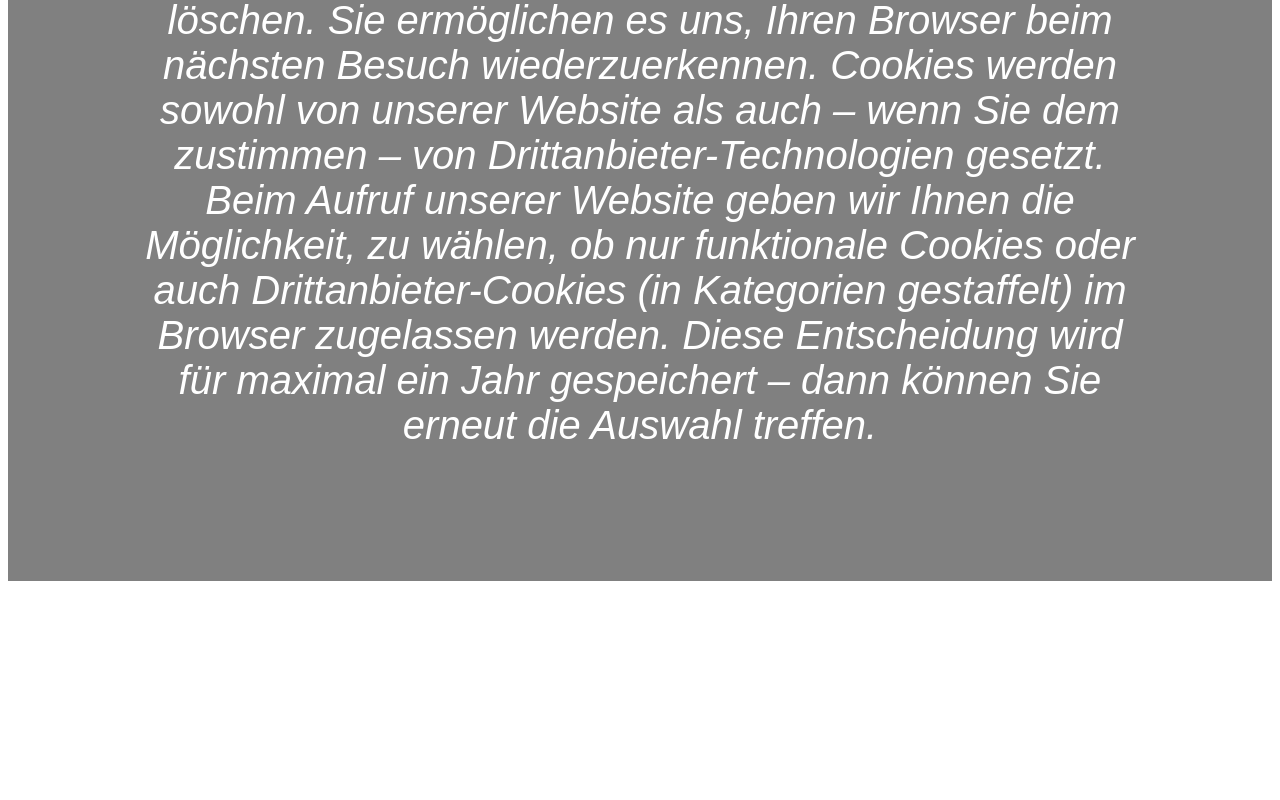
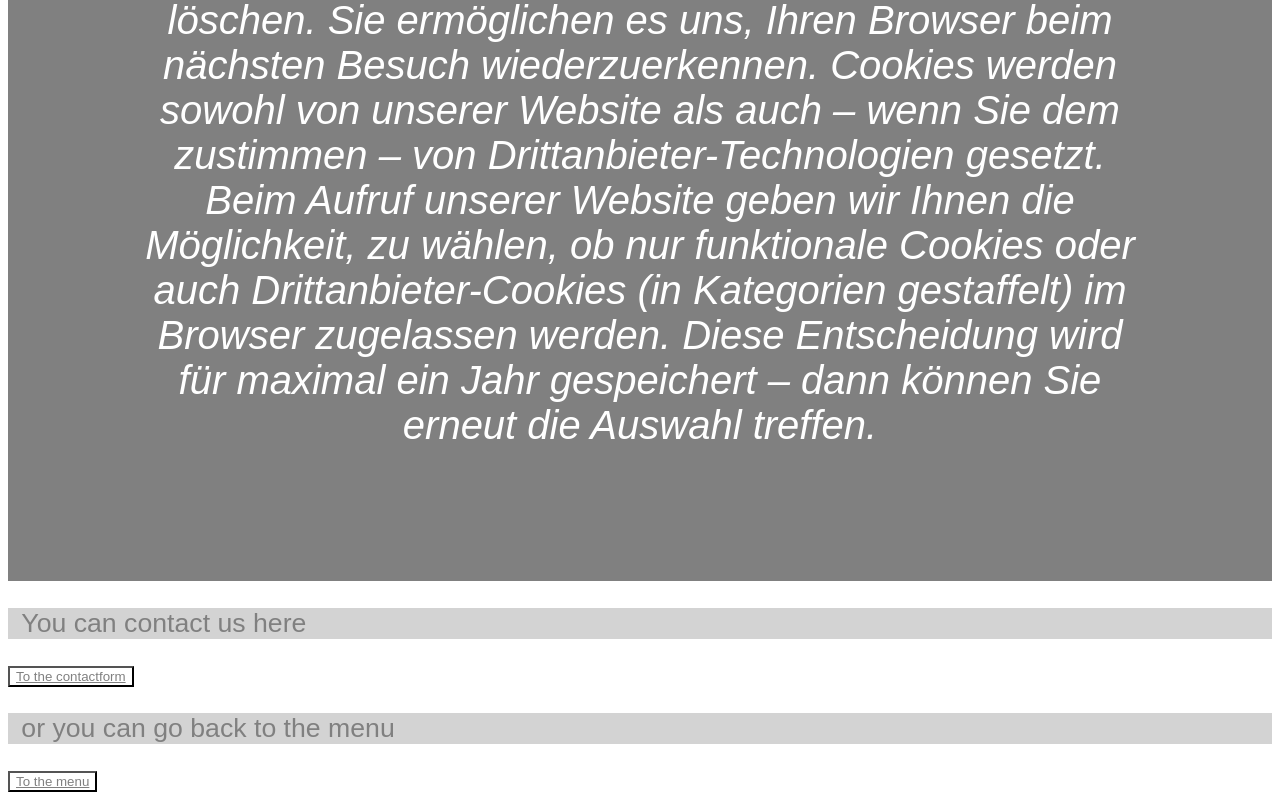
Before and after one commit to HTL-Waidhofen/first-cooperation-retainers-fabi, a plain HTML site: page datenschutzerklaerung.html in a window 1280 px wide. Shown: the part 5134-5934 px from the top of the page. Before the commit the page ends 5723 px from the top, so only its background shows below. Drawn offline with Linux system fonts and the light colour scheme.

Commit message:
added footer to datenschutzerklaerung.html

```diff
--- a/datenschutzerklaerung.html
+++ b/datenschutzerklaerung.html
@@ -25,10 +25,11 @@
 
         Cookies werden sowohl von unserer Website als auch – wenn Sie dem zustimmen – von Drittanbieter-Technologien gesetzt. Beim Aufruf unserer Website geben wir Ihnen die Möglichkeit, zu wählen, ob nur funktionale Cookies oder auch Drittanbieter-Cookies (in Kategorien gestaffelt) im Browser zugelassen werden. Diese Entscheidung wird für maximal ein Jahr gespeichert – dann können Sie erneut die Auswahl treffen.
     </div>
-
-
-
-
-
+    <footer>
+        <p>You can contact us here </p>
+        <button><a href="contact.html">To the contactform</a></button>
+        <p>or you can go back to the menu</p>
+        <button><a href="index.html">To the menu</a></button>
+    </footer>
 </body>
 </html>
```
